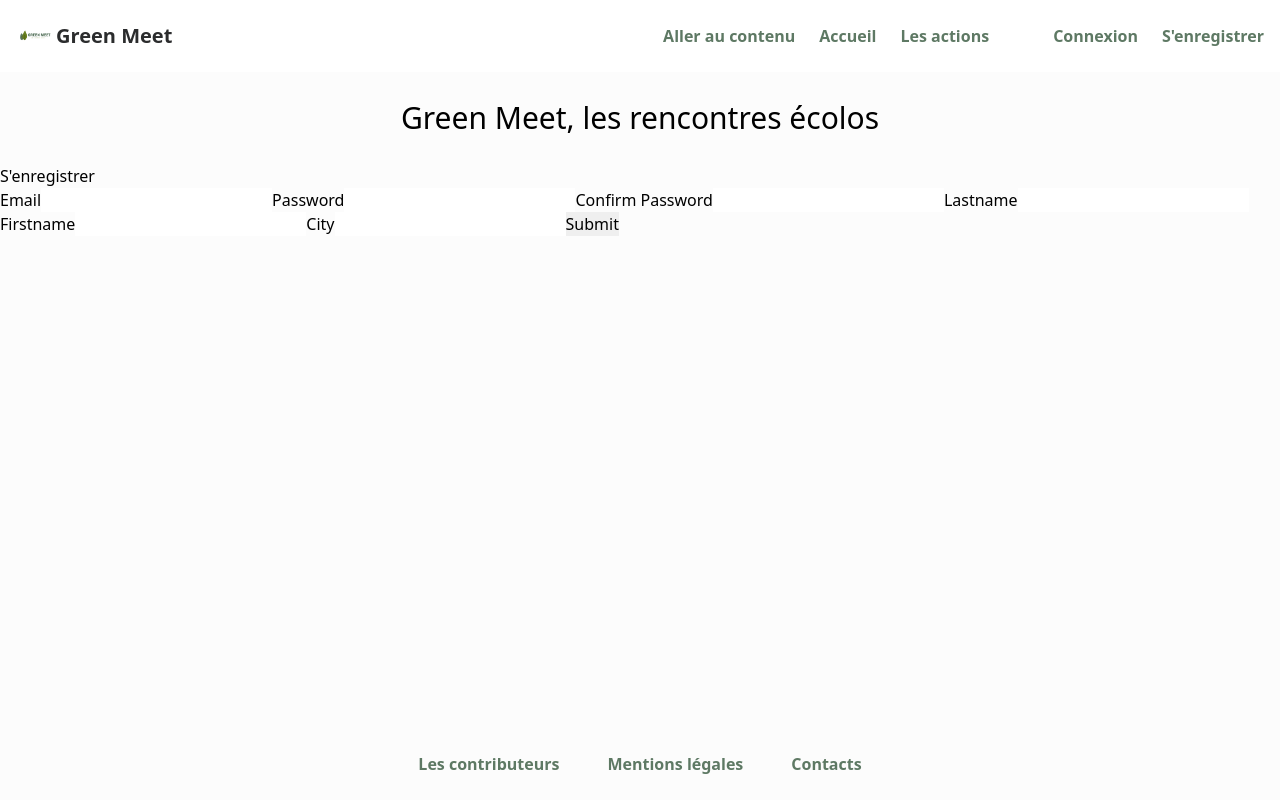
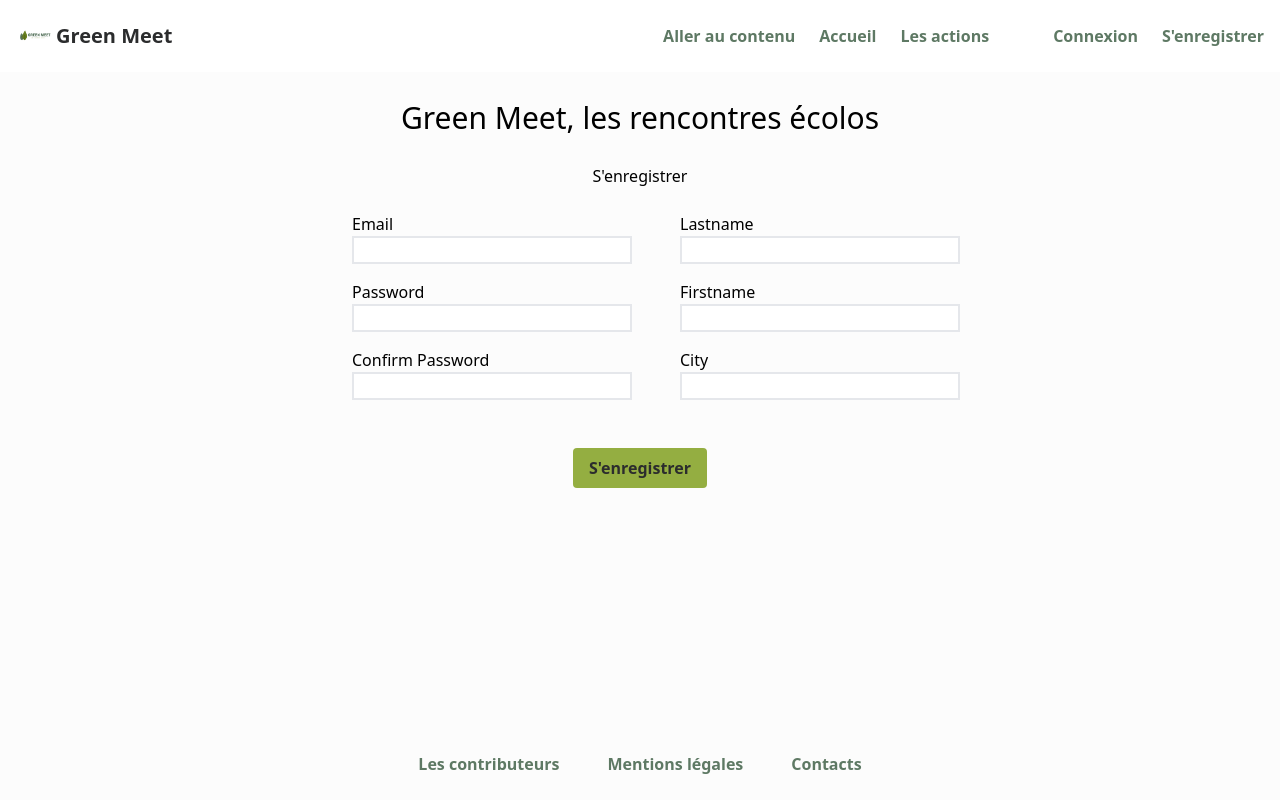
Before and after one commit to acdmft/green-meet-front, a React (Create React App) app: page /register in a window 1280 px wide. Built offline with nearby package versions, Linux system fonts and the light colour scheme.

Commit message:
Add style to registerFOrm

```diff
--- a/src/components/LoginForm.jsx
+++ b/src/components/LoginForm.jsx
@@ -27,15 +27,18 @@ function LoginForm() {
   return (
     <div>
       <form
+        className="flex flex-col w-3/4 sm:w-2/3 md:w-1/2 lg:w-1/3 xl:w-1/4 mx-auto items-center h-1/2 space-y-6"
         onSubmit={handleSubmit(onSubmit)}
-        className="flex flex-col w-2/3 sm:1/2 md:w-1/3 mx-auto items-center h-1/2 space-y-6"
       >
+        <div className="flex flex-col w-full">
+          <label htmlFor="email">Email</label>
           <input
-          className="w-full border border-2 h-8"
+            className="border-2"
             {...register("email", {
               required: true,
               maxLength: 150,
-            minLength: 5,
+              minLength: 6,
+              pattern: /^\w+@[a-zA-Z_]+?\.[a-zA-Z]{2,3}$/i,
             })}
             type="text"
             name="email"
@@ -49,8 +52,11 @@ function LoginForm() {
               Please enter a valid email
             </span>
           )}
+        </div>
+        <div className="flex flex-col w-full">
+          <label htmlFor="password">Password</label>
           <input
-          className="w-full border border-2 h-8"
+            className="border-2"
             {...register("password", { required: true, maxLength: 6 })}
             type="password"
             name="password"
@@ -63,6 +69,8 @@ function LoginForm() {
               Please enter a valid password
             </span>
           )}
+        </div>
+
         {/* <div className="container">
           <input
             {...register("checkbox")}
--- a/src/components/RegisterForm.jsx
+++ b/src/components/RegisterForm.jsx
@@ -1,45 +1,103 @@
 import React from "react";
 import { useForm } from "react-hook-form";
+import Button from "./Button";
 
 function RegisterForm() {
-  const { register, handleSubmit } = useForm();
+  const {
+    register,
+    handleSubmit,
+    formState: { errors },
+  } = useForm();
   const onSubmit = (data) => console.log(data);
 
   return (
     <div>
-      <form onSubmit={handleSubmit(onSubmit)}>
+      <form
+        className="flex flex-col mx-auto items-center"
+        onSubmit={handleSubmit(onSubmit)}
+      >
+        <div className="grid grid-rows-3 grid-flow-col gap-4 md:w-1/2 mb-12 space-x-8">
+          <div className="flex flex-col pl-8">
             <label htmlFor="email">Email</label>
             <input
               name="email"
+              className="border-2"
               {...register("email", {
                 required: true,
-            maxLength: 150,
+                maxLength: 100,
                 pattern: /^\w+@[a-zA-Z_]+?\.[a-zA-Z]{2,3}$/i,
               })}
             />
+            {errors.email && (
+              <span className="w-full text-red-600 italic text-xs">
+                Please enter a valid email
+              </span>
+            )}
+          </div>
+          <div className="flex flex-col">
             <label htmlFor="password">Password</label>
             <input
+              className="border-2"
               type="password"
               name="password"
               {...register("password", { required: true, minLength: 6 })}
             />
+            {errors.password && (
+              <span className="w-full text-red-600 italic text-xs">
+                Please enter a valid password
+              </span>
+            )}
+          </div>
+          <div className="flex flex-col">
             <label htmlFor="confirmPassword">Confirm Password</label>
-
             <input
+              className="border-2"
               type="password"
               name="confirmPassword"
               {...register("confirmPassword", { required: true, minLength: 6 })}
             />
+          </div>
+          <div className="flex flex-col">
             <label htmlFor="lastName">Lastname</label>
-        <input name="lastName" {...register("lastName", { required: true })} />
+            <input
+              className="border-2"
+              name="lastName"
+              {...register("lastName", { required: true })}
+            />
+            {errors.lastName && (
+              <span className="w-full text-red-600 italic text-xs">
+                Champs obligatoire
+              </span>
+            )}
+          </div>
+          <div className="flex flex-col">
             <label htmlFor="firstName">Firstname</label>
             <input
+              className="border-2"
               name="firstName"
               {...register("firstName", { required: true })}
             />
+            {errors.firstName && (
+              <span className="w-full text-red-600 italic text-xs">
+                Champs obligatoire
+              </span>
+            )}
+          </div>
+          <div className="flex flex-col">
             <label htmlFor="city">City</label>
-        <input name="city" {...register("city", { required: true })} />
-        <input type="submit" />
+            <input
+              className="border-2"
+              name="city"
+              {...register("city", { required: true })}
+            />
+            {errors.city && (
+              <span className="w-full text-red-600 italic text-xs">
+                Champs obligatoire
+              </span>
+            )}
+          </div>
+        </div>
+        <Button type="submit">S'enregistrer</Button>
       </form>
     </div>
   );
--- a/src/views/Login.jsx
+++ b/src/views/Login.jsx
@@ -6,7 +6,7 @@ function Login() {
   return (
     <div>
       <Title />
-      <h3>Connexion</h3>
+      <h3 className="text-center my-6">Connexion</h3>
       <LoginForm />
     </div>
   );
--- a/src/views/Register.jsx
+++ b/src/views/Register.jsx
@@ -6,7 +6,7 @@ function Register() {
   return (
     <div>
       <Title />
-      <h3>S'enregistrer</h3>
+      <h3 className="text-center my-6">S'enregistrer</h3>
       <RegisterForm />
     </div>
   );
```
Lines whose indentation alone changed are shown as unchanged.
